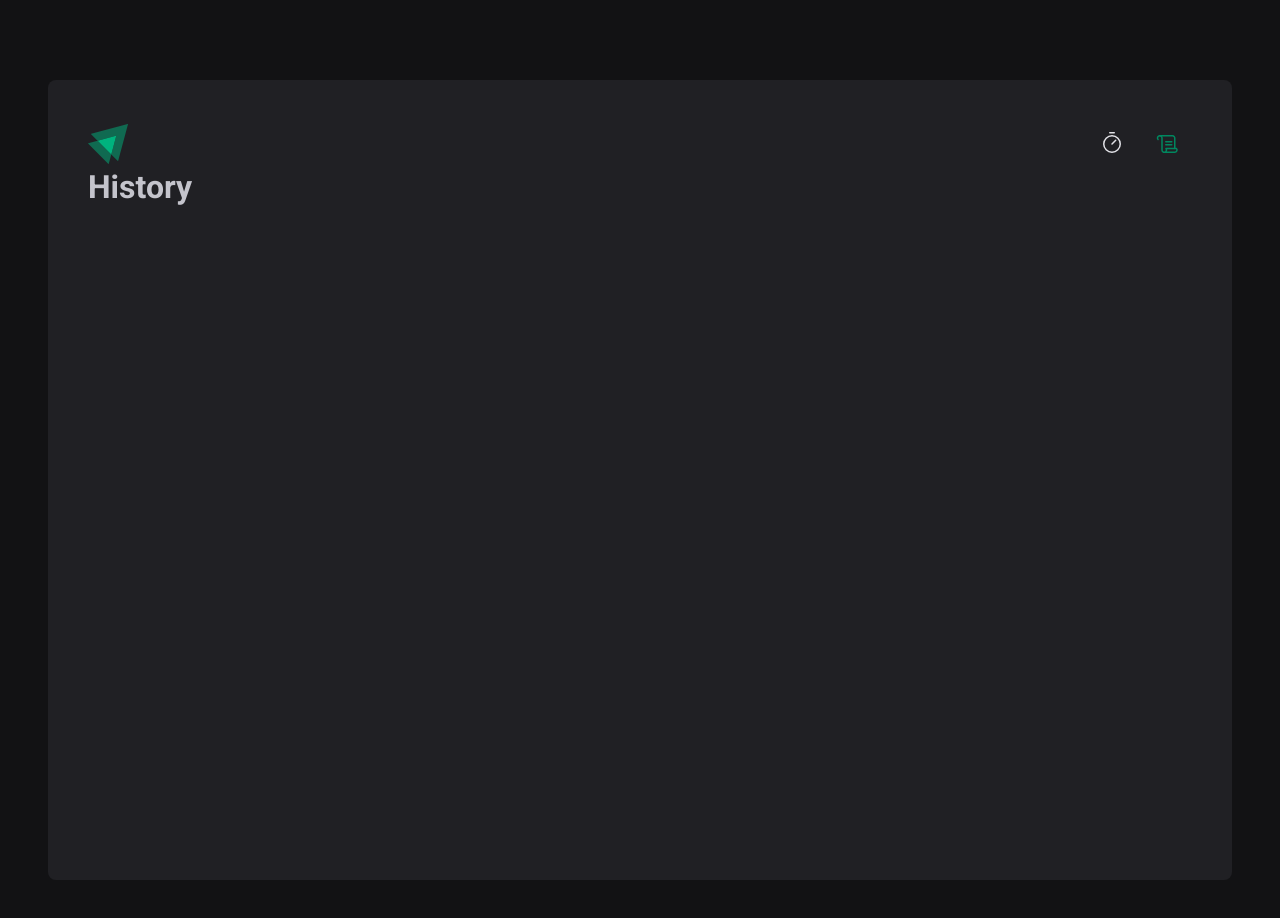
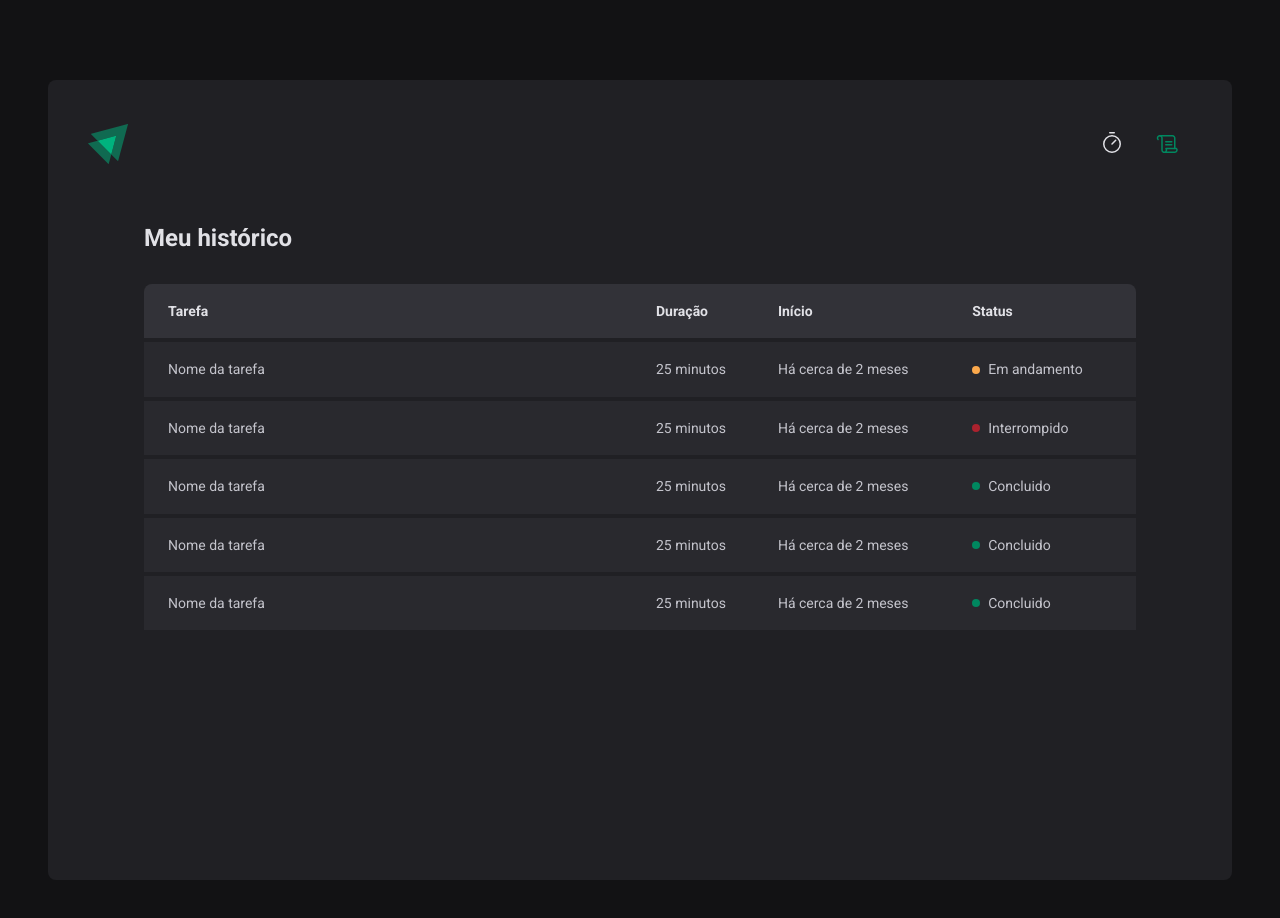
Before and after one commit to PedroMaravelli/02-ignite-timer, a React (Vite) app: page /history in a window 1280 px wide. Shown: the top 918 px of the page. Built offline with nearby package versions, Linux system fonts and the light colour scheme.

Commit message:
styling component status in history page

```diff
--- a/src/pages/History.tsx
+++ /dev/null
@@ -1,7 +0,0 @@
-export function History() {
-  return (
-    <div>
-      <h1>History</h1>
-    </div>
-  )
-}
--- /dev/null
+++ b/src/pages/History/index.tsx
@@ -0,0 +1,65 @@
+import { HistoryContainer, HistoryList, Status } from './styles'
+
+export function History() {
+  return (
+    <HistoryContainer>
+      <h1>Meu histórico</h1>
+
+      <HistoryList>
+        <table>
+          <thead>
+            <tr>
+              <th>Tarefa</th>
+              <th>Duração</th>
+              <th>Início</th>
+              <th>Status</th>
+            </tr>
+          </thead>
+
+          <tbody>
+            <tr>
+              <td>Nome da tarefa</td>
+              <td>25 minutos </td>
+              <td>Há cerca de 2 meses</td>
+              <td>
+                <Status statusColor="yellow">Em andamento</Status>
+              </td>
+            </tr>
+            <tr>
+              <td>Nome da tarefa</td>
+              <td>25 minutos </td>
+              <td>Há cerca de 2 meses</td>
+              <td>
+                <Status statusColor="red">Interrompido</Status>
+              </td>
+            </tr>
+            <tr>
+              <td>Nome da tarefa</td>
+              <td>25 minutos </td>
+              <td>Há cerca de 2 meses</td>
+              <td>
+                <Status statusColor="green">Concluido</Status>
+              </td>
+            </tr>
+            <tr>
+              <td>Nome da tarefa</td>
+              <td>25 minutos </td>
+              <td>Há cerca de 2 meses</td>
+              <td>
+                <Status statusColor="green">Concluido</Status>
+              </td>
+            </tr>
+            <tr>
+              <td>Nome da tarefa</td>
+              <td>25 minutos </td>
+              <td>Há cerca de 2 meses</td>
+              <td>
+                <Status statusColor="green">Concluido</Status>
+              </td>
+            </tr>
+          </tbody>
+        </table>
+      </HistoryList>
+    </HistoryContainer>
+  )
+}
--- /dev/null
+++ b/src/pages/History/styles.ts
@@ -0,0 +1,84 @@
+import styled from 'styled-components'
+
+export const HistoryContainer = styled.main`
+  flex: 1;
+  padding: 3.5rem;
+
+  display: flex;
+  flex-direction: column;
+
+  h1 {
+    font-size: 1.5rem;
+    color: ${(props) => props.theme['gray-100']};
+  }
+`
+
+export const HistoryList = styled.div`
+  flex: 1;
+  overflow: auto;
+  margin-top: 2rem;
+
+  table {
+    width: 100%;
+    border-collapse: collapse;
+    min-width: 600px;
+  }
+
+  th {
+    background-color: ${(props) => props.theme['gray-600']};
+    padding: 1rem;
+    text-align: left;
+    color: ${(props) => props.theme['gray-100']};
+    font-size: 0.875rem;
+    line-height: 1.6;
+
+    &:first-child {
+      border-top-left-radius: 8px;
+      padding-left: 1.5rem;
+    }
+    &:last-child {
+      border-top-right-radius: 8px;
+      padding-right: 1.5rem;
+    }
+  }
+
+  td {
+    background-color: ${(props) => props.theme['gray-700']};
+    border-top: 4px solid ${(props) => props.theme['gray-800']};
+    line-height: 1.6;
+    padding: 1rem;
+    font-size: 0.875rem;
+
+    &:first-child {
+      width: 50%;
+      padding-left: 1.5rem;
+    }
+    &:last-child {
+      padding-right: 1.5rem;
+    }
+  }
+`
+const STATUS_COLORS = {
+  yellow: 'yellow-500',
+  green: 'green-500',
+  red: 'red-500',
+} as const
+
+interface StatusProps {
+  statusColor: keyof typeof STATUS_COLORS
+}
+
+export const Status = styled.span<StatusProps>`
+  display: flex;
+  align-items: center;
+  gap: 0.5rem;
+
+  &::before {
+    content: '';
+    width: 0.5rem;
+    height: 0.5rem;
+    border-radius: 9999px;
+    background-color: ${(props) =>
+      props.theme[STATUS_COLORS[props.statusColor]]};
+  }
+`
--- a/src/pages/Home/index.tsx
+++ b/src/pages/Home/index.tsx
@@ -26,7 +26,6 @@
             <option value="Projeto DH"></option>
             <option value="Projeto Inglês"></option>
             <option value="Projeto Matemática"></option>
-
           </datalist>
 
           <label htmlFor="minutesAmount">durante</label>
```
Also changed, not shown: src/pages/Home/styles.ts (line endings or trailing spaces), 2 other files (tests, documents, lock files or other folders).
